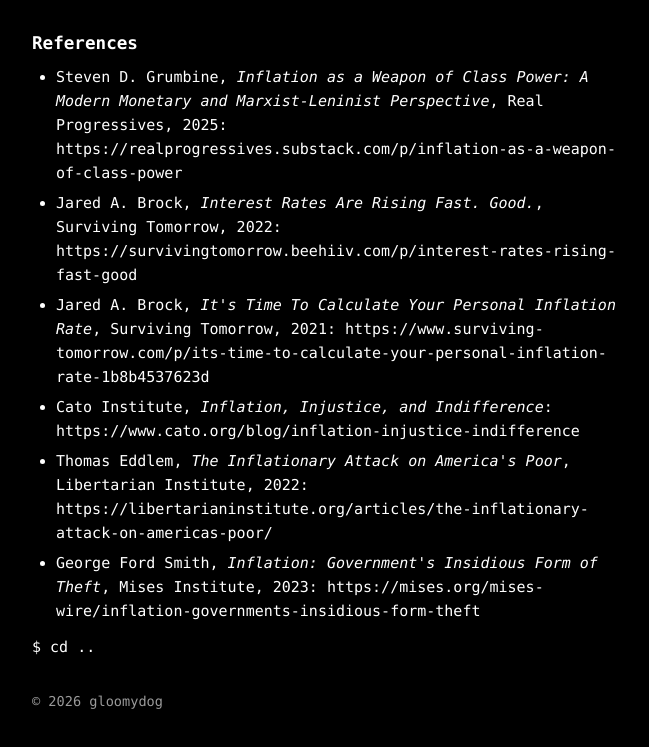
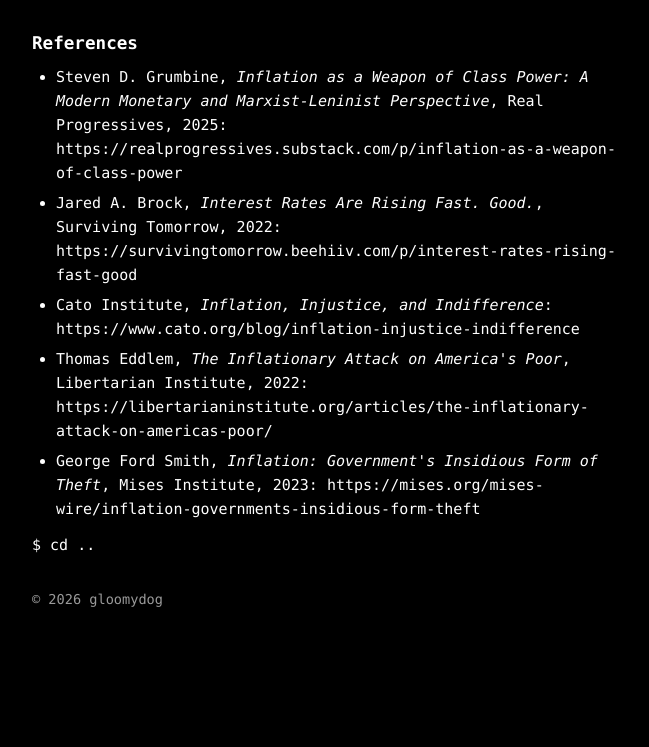
Before and after one commit to gloomydog/gloomydog.github.io, a plain HTML site: page blog/inflation.html in a window 1280 px wide. Shown: the part 2046-2793 px from the top of the page, without its empty margins (218-867 px from the left). After the commit the page ends 2697 px from the top, so only its background shows below. Drawn offline with Linux system fonts and the light colour scheme.

Commit message:
Update inflation.html

```diff
--- a/blog/inflation.html
+++ b/blog/inflation.html
@@ -29,7 +29,6 @@
     <ul>
       <li>Steven D. Grumbine, <em>Inflation as a Weapon of Class Power: A Modern Monetary and Marxist-Leninist Perspective</em>, Real Progressives, 2025: <a href="https://realprogressives.substack.com/p/inflation-as-a-weapon-of-class-power">https://realprogressives.substack.com/p/inflation-as-a-weapon-of-class-power</a></li>
       <li>Jared A. Brock, <em>Interest Rates Are Rising Fast. Good.</em>, Surviving Tomorrow, 2022: <a href="https://survivingtomorrow.beehiiv.com/p/interest-rates-rising-fast-good">https://survivingtomorrow.beehiiv.com/p/interest-rates-rising-fast-good</a></li>
-      <li>Jared A. Brock, <em>It&#39;s Time To Calculate Your Personal Inflation Rate</em>, Surviving Tomorrow, 2021: <a href="https://www.surviving-tomorrow.com/p/its-time-to-calculate-your-personal-inflation-rate-1b8b4537623d">https://www.surviving-tomorrow.com/p/its-time-to-calculate-your-personal-inflation-rate-1b8b4537623d</a></li>
       <li>Cato Institute, <em>Inflation, Injustice, and Indifference</em>: <a href="https://www.cato.org/blog/inflation-injustice-indifference">https://www.cato.org/blog/inflation-injustice-indifference</a></li>
       <li>Thomas Eddlem, <em>The Inflationary Attack on America&#39;s Poor</em>, Libertarian Institute, 2022: <a href="https://libertarianinstitute.org/articles/the-inflationary-attack-on-americas-poor/">https://libertarianinstitute.org/articles/the-inflationary-attack-on-americas-poor/</a></li>
       <li>George Ford Smith, <em>Inflation: Government&#39;s Insidious Form of Theft</em>, Mises Institute, 2023: <a href="https://mises.org/mises-wire/inflation-governments-insidious-form-theft">https://mises.org/mises-wire/inflation-governments-insidious-form-theft</a></li>
```
